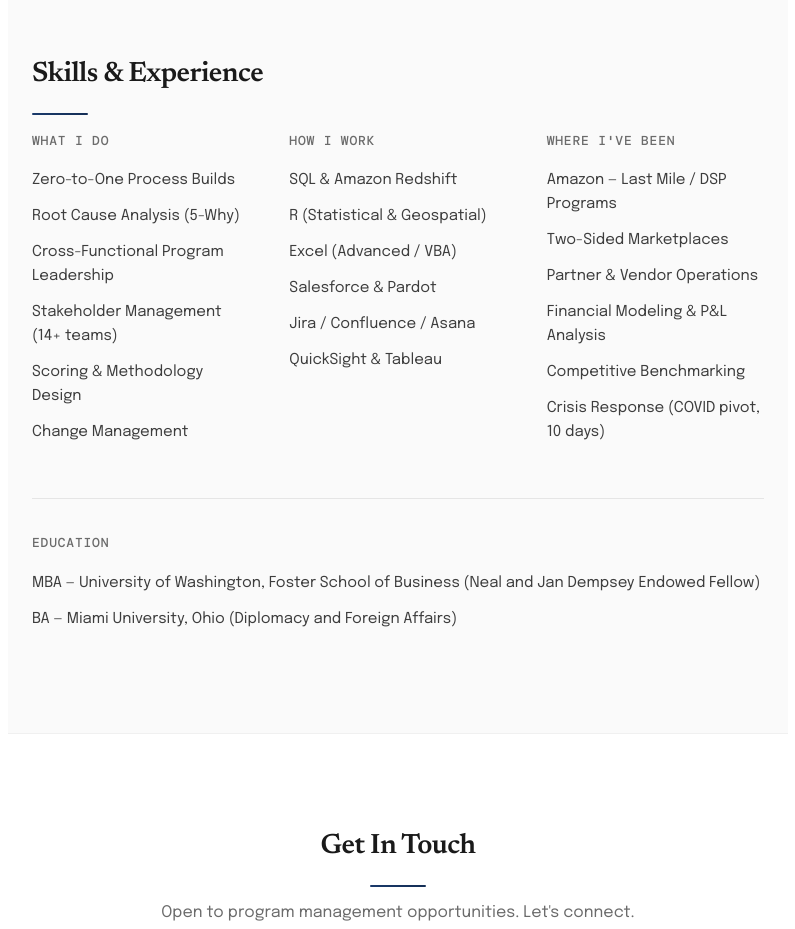
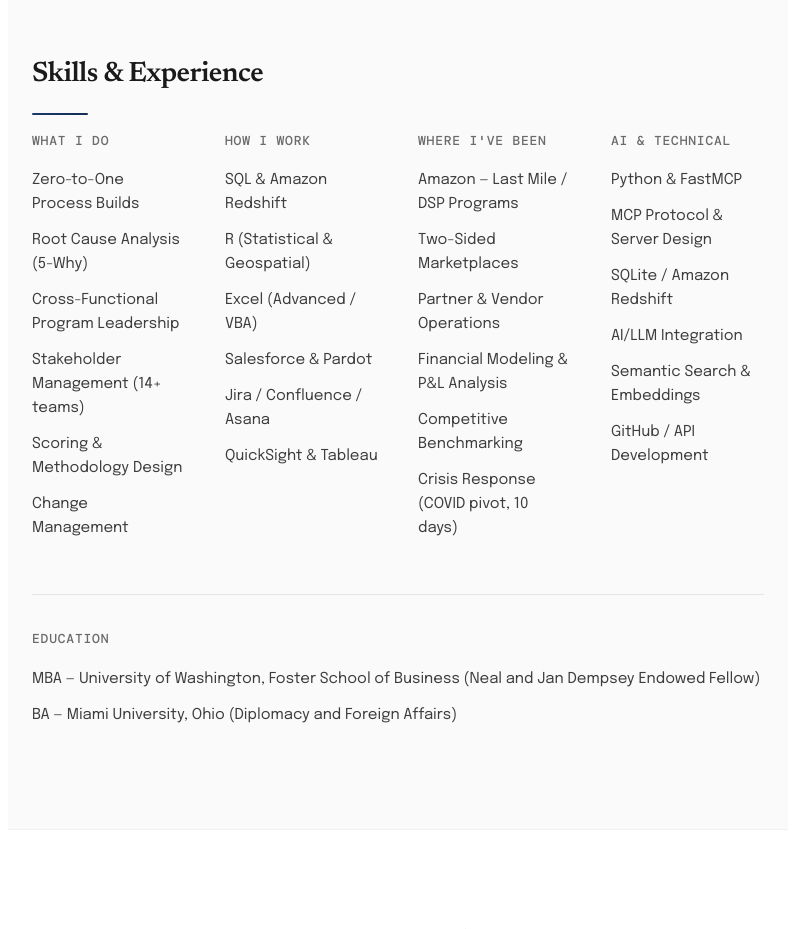
Before and after one commit to tstephx/website-portfolio, a plain HTML site: page index.html in a window 1280 px wide. Shown: the part 5940-6869 px from the top of the page, without its empty margins (242-1037 px from the left). Drawn offline with nearby package versions, Linux system fonts and the light colour scheme.

Commit message:
feat: add AI & Technical skills column, expand skills grid to 4 columns

```diff
--- a/css/styles.css
+++ b/css/styles.css
@@ -574,7 +574,7 @@ footer {
     }
 
     .skills-grid {
-        grid-template-columns: 1fr 1fr 1fr;
+        grid-template-columns: repeat(4, 1fr);
     }
 
     .project-card {
@@ -763,7 +763,7 @@ h1, h2 { text-wrap: balance; }
     }
 
     .skills-grid {
-        grid-template-columns: 1fr 1fr 1fr;
+        grid-template-columns: repeat(4, 1fr);
     }
 
     #contact {
--- a/index.html
+++ b/index.html
@@ -167,6 +167,17 @@
                         <li>Crisis Response (COVID pivot, 10 days)</li>
                     </ul>
                 </div>
+                <div class="skill-category">
+                    <h3>AI &amp; Technical</h3>
+                    <ul>
+                        <li>Python &amp; FastMCP</li>
+                        <li>MCP Protocol &amp; Server Design</li>
+                        <li>SQLite / Amazon Redshift</li>
+                        <li>AI/LLM Integration</li>
+                        <li>Semantic Search &amp; Embeddings</li>
+                        <li>GitHub / API Development</li>
+                    </ul>
+                </div>
             </div>
 
             <div class="certifications">
```
